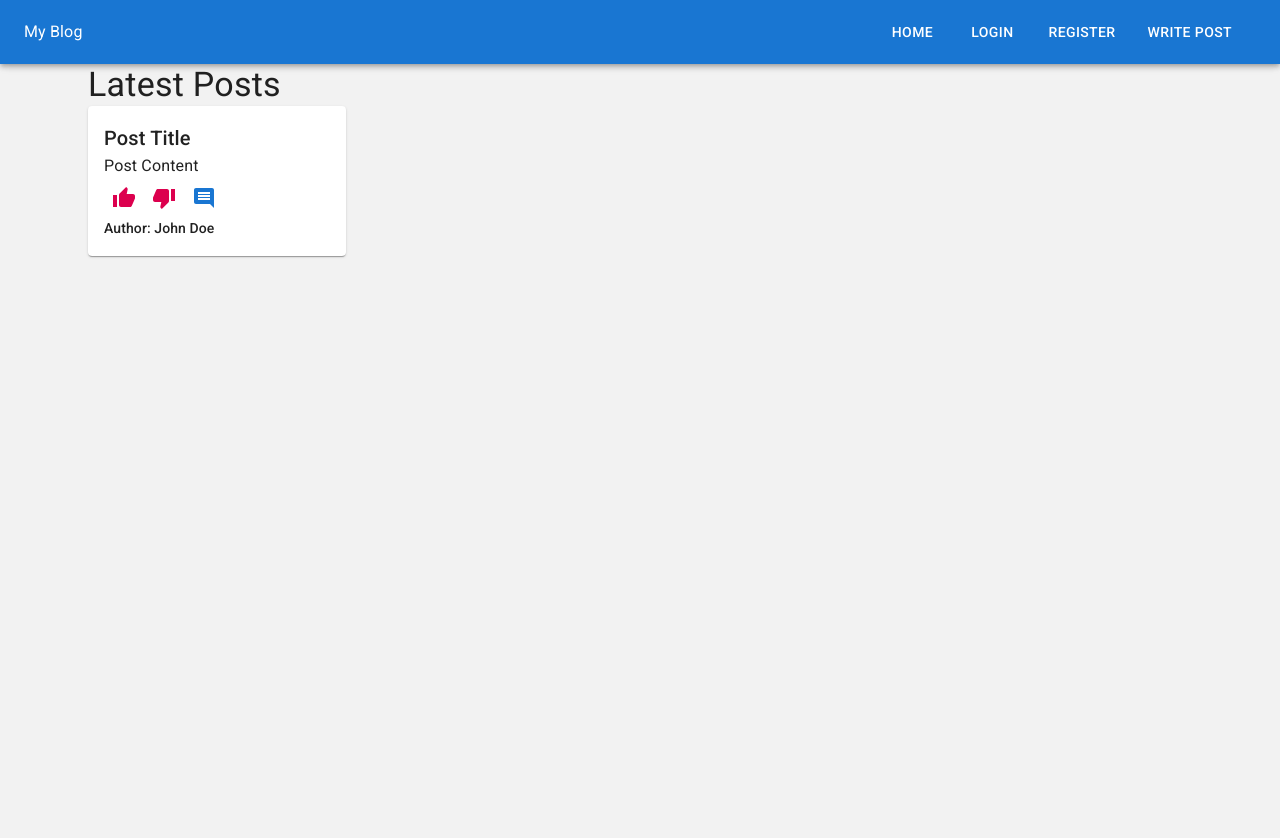
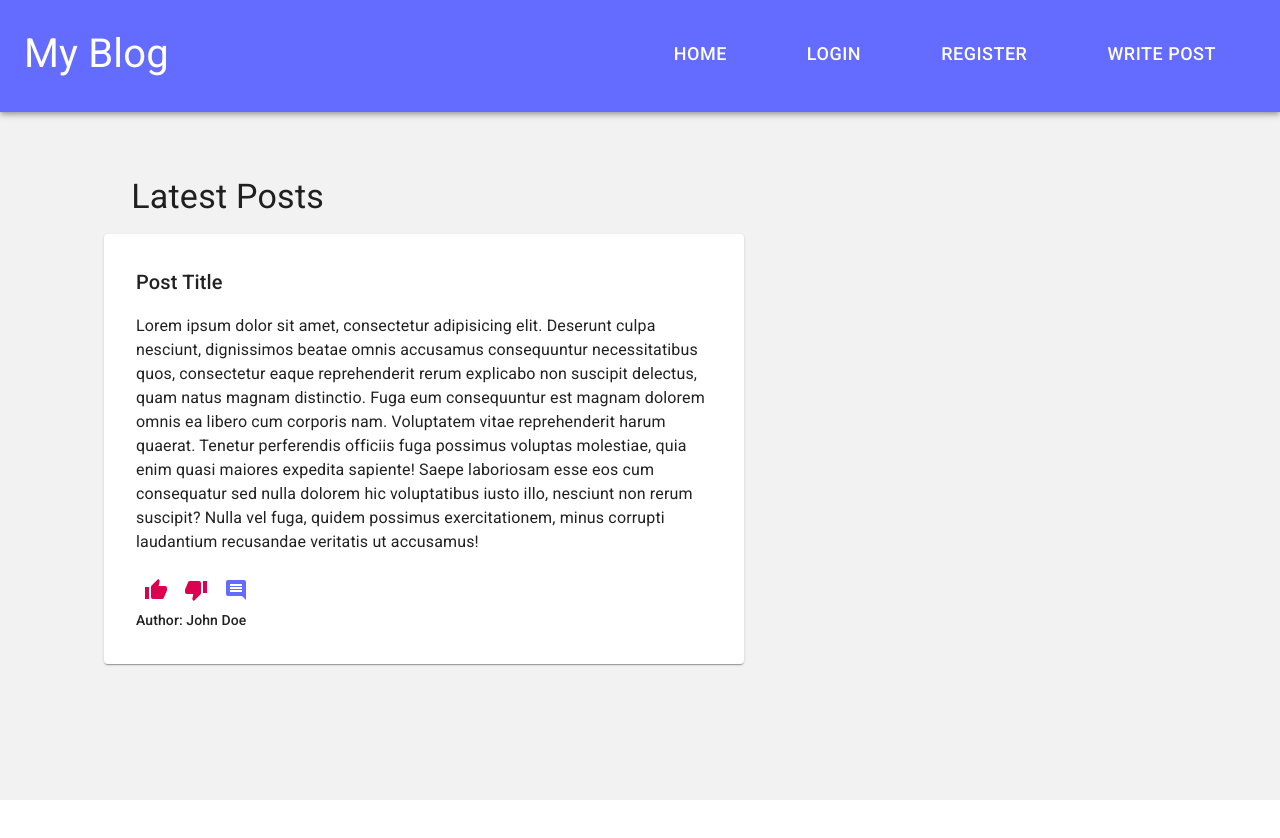
Before and after one commit to Maral1373/blog-app, a React (Vite) app: page / in a window 1280 px wide. Shown: the top 838 px of the page. After the commit the page ends 800 px from the top, so only its background shows below. Built offline with nearby package versions, Linux system fonts and the light colour scheme.

Commit message:
style is complete

```diff
--- a/src/components/Navbar.jsx
+++ b/src/components/Navbar.jsx
@@ -6,13 +6,16 @@ import { Container } from "@mui/material";
 const Navbar = () => {
 	return (
 		<>
-      <AppBar position="fixed">
+			<AppBar
+				position="relative"
+				sx={{ height: "7rem", fontSize: "40px" }}
+			>
 				<Toolbar>
 					<div style={{ flex: 1 }}>My Blog</div>
 					<Button
 						color="inherit"
 						component={Link}
-            sx={{ marginRight: 2 }}
+						sx={{ margin: 4, fontSize: "18px" }}
 						to="/"
 					>
 						Home
@@ -20,7 +23,7 @@ const Navbar = () => {
 					<Button
 						color="inherit"
 						component={Link}
-            sx={{ marginRight: 2 }}
+						sx={{ margin: 4, fontSize: "18px" }}
 						to="/login"
 					>
 						Login
@@ -28,7 +31,7 @@ const Navbar = () => {
 					<Button
 						color="inherit"
 						component={Link}
-            sx={{ marginRight: 2 }}
+						sx={{ margin: 4, fontSize: "18px" }}
 						to="/register"
 					>
 						Register
@@ -36,7 +39,7 @@ const Navbar = () => {
 					<Button
 						color="inherit"
 						component={Link}
-            sx={{ marginRight: 2 }}
+						sx={{ margin: 4, fontSize: "18px" }}
 						to="/write"
 					>
 						Write Post
--- a/src/components/Theme.js
+++ b/src/components/Theme.js
@@ -3,7 +3,7 @@ import { createTheme } from "@mui/material/styles";
 const theme = createTheme({
 	palette: {
 		primary: {
-			main: "#1976d2", // blue
+			main: "#646cff", // blue
 		},
 		secondary: {
 			main: "#dc004e", // pink
@@ -11,9 +11,6 @@ const theme = createTheme({
 		background: {
 			default: "#f2f2f2", // light grey
 		},
-		text: {
-			default: "#111", // blue
-		},
 	},
 });
 
--- a/src/index.css
+++ b/src/index.css
@@ -19,7 +19,7 @@ a {
 	text-decoration: inherit;
 }
 a:hover {
-  color: #535bf2;
+	color: #0e1032;
 }
 
 body {
--- a/src/pages/Home.jsx
+++ b/src/pages/Home.jsx
@@ -5,14 +5,42 @@ import { ThumbUp, ThumbDown, Comment } from "@mui/icons-material";
 const Home = () => {
 	return (
 		<Container>
-      <Typography variant="h4">Latest Posts</Typography>
+			<Typography variant="h4" marginLeft={"2.7rem"}>
+				Latest Posts
+			</Typography>
 			<Grid container spacing={3}>
 				{/* Map through posts and display them */}
 				{/* Each post should have like/dislike, author, comments, etc. */}
 				<Grid item xs={12} sm={6} md={4} lg={3}>
-          <Paper style={{ padding: "1rem" }}>
+					<Paper
+						style={{
+							margin: "1rem",
+							padding: "2rem",
+							minWidth: "50vw",
+						}}
+					>
 						<Typography variant="h6">Post Title</Typography>
-            <Typography variant="body1">Post Content</Typography>
+						<Typography variant="body1">
+							<p>
+								Lorem ipsum dolor sit amet, consectetur
+								adipisicing elit. Deserunt culpa nesciunt,
+								dignissimos beatae omnis accusamus consequuntur
+								necessitatibus quos, consectetur eaque
+								reprehenderit rerum explicabo non suscipit
+								delectus, quam natus magnam distinctio. Fuga eum
+								consequuntur est magnam dolorem omnis ea libero
+								cum corporis nam. Voluptatem vitae reprehenderit
+								harum quaerat. Tenetur perferendis officiis fuga
+								possimus voluptas molestiae, quia enim quasi
+								maiores expedita sapiente! Saepe laboriosam esse
+								eos cum consequatur sed nulla dolorem hic
+								voluptatibus iusto illo, nesciunt non rerum
+								suscipit? Nulla vel fuga, quidem possimus
+								exercitationem, minus corrupti laudantium
+								recusandae veritatis ut accusamus!
+							</p>
+						</Typography>
+
 						<div style={{ display: "flex", alignItems: "center" }}>
 							<IconButton color="secondary">
 								<ThumbUp />
@@ -24,7 +52,9 @@ const Home = () => {
 								<Comment />
 							</IconButton>
 						</div>
-            <Typography variant="subtitle2">Author: John Doe</Typography>
+						<Typography variant="subtitle2">
+							Author: John Doe
+						</Typography>
 					</Paper>
 				</Grid>
 			</Grid>
--- a/src/pages/Login.jsx
+++ b/src/pages/Login.jsx
@@ -1,10 +1,18 @@
 import React from "react";
-import { Container, Typography, TextField, Button } from "@mui/material";
+import { Container, Typography, TextField, Button, Paper } from "@mui/material";
 
 const Login = () => {
 	return (
-		<Container>
-			<Typography variant="h4">Login</Typography>
+		<Container component="main" maxWidth="xs">
+			<Typography variant="h4" marginBottom={"10px"}>
+				Login
+			</Typography>
+			<Paper
+				style={{
+					margin: "auto",
+					padding: "1rem",
+				}}
+			>
 				<form>
 					<TextField label="Email" fullWidth margin="normal" />
 					<TextField
@@ -13,10 +21,16 @@ const Login = () => {
 						fullWidth
 						margin="normal"
 					/>
-				<Button variant="contained" color="primary" type="submit">
+					<Button
+						variant="contained"
+						color="primary"
+						type="submit"
+						sx={{ marginTop: "8px" }}
+					>
 						Login
 					</Button>
 				</form>
+			</Paper>
 		</Container>
 	);
 };
--- a/src/pages/Register.jsx
+++ b/src/pages/Register.jsx
@@ -5,25 +5,23 @@ import {
 	TextField,
 	Button,
 	ThemeProvider,
+	Paper,
 } from "@mui/material";
 import theme from "../components/Theme";
-import { Flare } from "@mui/icons-material";
 
 const Register = () => {
 	return (
 		<ThemeProvider theme={theme}>
-      <Container
-        component="main"
-        maxWidth="xs"
-        position="fixed"
-        sx={{
-          backgroundColor: theme.palette.background.default,
-          color: theme.palette.text.default,
-          display: "flex",
+			<Container component="main" maxWidth="xs">
+				<Typography variant="h4" marginBottom={"10px"}>
+					Register
+				</Typography>
+				<Paper
+					style={{
+						margin: "auto",
+						padding: "1rem",
 					}}
 				>
-        <Typography variant="h4">
-          Register
 					<form>
 						<TextField label="Username" fullWidth margin="normal" />
 						<TextField label="Email" fullWidth margin="normal" />
@@ -39,11 +37,15 @@ const Register = () => {
 							fullWidth
 							margin="normal"
 						/>
-            <Button variant="contained" color="primary" type="submit">
+						<Button
+							variant="contained"
+							color="primary"
+							type="submit"
+						>
 							Register
 						</Button>
 					</form>
-        </Typography>
+				</Paper>
 			</Container>
 		</ThemeProvider>
 	);
--- a/src/pages/WritePost.jsx
+++ b/src/pages/WritePost.jsx
@@ -1,15 +1,28 @@
 import React from "react";
-import { Container, Typography, TextField, Button } from "@mui/material";
+import { Container, Typography, TextField, Button, Paper } from "@mui/material";
 
 const WritePost = () => {
 	return (
-		<Container>
-			<Typography variant="h4">Write Post</Typography>
-			<TextField label="Title" fullWidth />
-			<TextField label="Text" multiline rows={4} fullWidth />
-			<Button variant="contained" color="primary">
-				Publish
-			</Button>
+		<Container component="main" maxWidth="xs">
+			<Typography variant="h4" marginBottom={"10px"}>
+				Write Post
+			</Typography>
+			<Paper
+				style={{
+					margin: "auto",
+					padding: "1rem",
+				}}
+			>
+				<TextField label="Title" fullWidth margin="normal" />
+				<TextField label="Text" multiline rows={8} fullWidth />
+				<Button
+					variant="contained"
+					color="primary"
+					sx={{ marginTop: "13px" }}
+				>
+					Publish
+				</Button>
+			</Paper>
 		</Container>
 	);
 };
```
Lines whose indentation alone changed are shown as unchanged.
